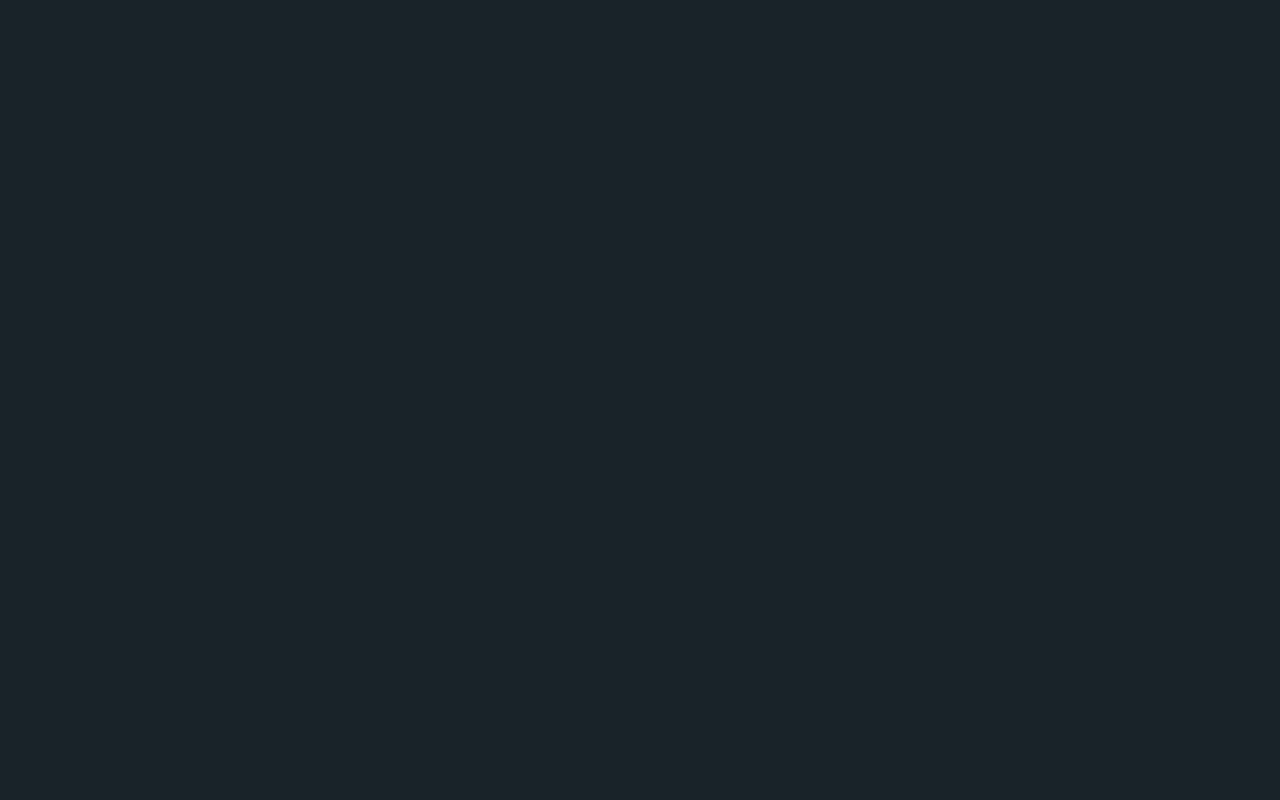
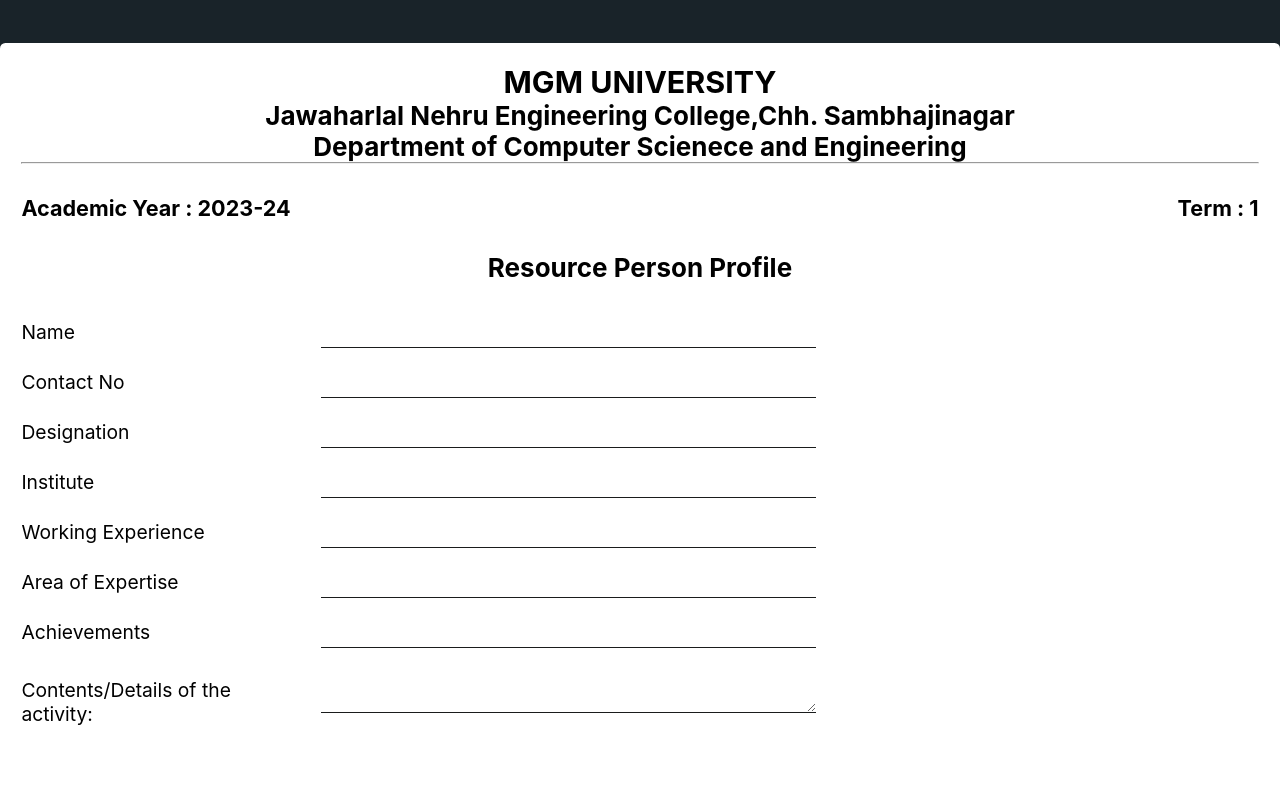
Before and after one commit to Utkarsh-kadam/EMS, a React (Create React App) app in the folder client/: page /RPP in a window 1280 px wide. Before the commit this address had no page. Shown: the top 800 px of the page. Built offline with nearby package versions, Linux system fonts and the light colour scheme.

Commit message:
RPP Form

```diff
--- a/client/src/App.js
+++ b/client/src/App.js
@@ -10,6 +10,7 @@
 import MarkAttendance from "./components/user/AttendanceForm";
 import FeedbackAnalysis from './components/admin/FeedbackAnalysis';
 import AttendanceReport from "./components/admin/AttendanceReport";
+import RPP from "./components/admin/RPP";
 import "./App.scss";
 
 function App() {
@@ -29,6 +30,8 @@
                     <Route path="/attendance/:eventId/:userId/:name" element={<MarkAttendance />} />
                     <Route path="/feedback-analysis/:eventId/:eventName/:eventDate" element={<FeedbackAnalysis/>} />
                     <Route path="/attendance-report/:eventId/:eventName/:eventDate" element={<AttendanceReport/>} />
+                    <Route path="/RPP" element={<RPP/>} />
+
 
                 </Routes>
             </BrowserRouter>
--- a/client/src/App.scss
+++ b/client/src/App.scss
@@ -834,3 +834,27 @@
     }
 
      /* -----------------------------REPORT HEADER---------------------------------*/
+
+     /* -----------------------------RPP---------------------------------*/
+     .rpplabel{
+      font-size: 1.8rem;
+      padding-bottom: 20px;
+      padding-right: 20px;
+      width: 300px;
+      display: inline-block;
+     }
+
+
+     .rppinput{
+      padding: 5px;
+      border: none;
+      border-bottom: 1px solid #1a1c1c;
+      margin: 8px 0;
+      width: 40%;
+
+
+     }
+
+
+
+     /* -----------------------------RPP---------------------------------*/
--- /dev/null
+++ b/client/src/components/admin/RPP.jsx
@@ -0,0 +1,148 @@
+import React, { useState } from "react";
+import Footer from "../utils/MGMfooter";
+import Header from "../utils/MGMheader";
+const RPP = () => {
+  const [formData, setFormData] = useState({
+    name: "",
+    contactNo: "",
+    designation: "",
+    institute: "",
+    workingExperience: "",
+    areaOfExpertise: "",
+    achievements: "",
+  });
+  const handleChange = (e) => {
+    const { name, value } = e.target;
+    setFormData({ ...formData, [name]: value });
+  };
+  const handleSubmit = (e) => {
+    e.preventDefault();
+    console.log(formData);
+  };
+  const [isOptionMenuVisible, setIsOptionMenuVisible] = useState(true); // State to control option menu visibility
+
+
+  const handleDoneClick = () => {
+    // Hide the delete buttons
+    const deleteButtons = document.querySelectorAll(".delete-button");
+    deleteButtons.forEach((button) => {
+      button.style.display = "none";
+    });
+
+    // Set isOptionMenuVisible to false
+    setIsOptionMenuVisible(false);
+
+
+
+    // Trigger the print dialog after a brief delay (to allow hiding to take effect)
+    setTimeout(() => {
+      window.print();
+    }, 100);
+
+  };
+
+  return (
+    <div className="feedback-analysis">
+      <Header></Header>
+
+      <h4 className='feedback-heading'>Resource Person Profile</h4>
+      <br/>
+
+      <form onSubmit={handleSubmit} >
+        <div>
+          <label htmlFor="name" className="rpplabel">Name</label>
+          <input
+            className="rppinput"
+            type="text"
+            name="name"
+            value={formData.name}
+            onChange={handleChange}
+          />
+        </div>
+        <div>
+          <label htmlFor="contactNo" className="rpplabel">Contact No</label>
+          <input
+            className="rppinput"
+            type="number"
+            name="contactNo"
+            value={formData.contactNo}
+            onChange={handleChange}
+          />
+        </div>
+        <div>
+          <label htmlFor="designation" className="rpplabel">Designation</label>
+          <input
+            className="rppinput"
+            type="text"
+            name="designation"
+            value={formData.designation}
+            onChange={handleChange}
+          />
+        </div>
+        <div>
+          <label htmlFor="institute" className="rpplabel">Institute</label>
+          <input
+            className="rppinput"
+            type="text"
+            name="institute"
+            value={formData.institute}
+            onChange={handleChange}
+          />
+        </div>
+        <div>
+          <label htmlFor="workingExperience" className="rpplabel">Working Experience</label>
+          <input
+            className="rppinput"
+            type="number"
+            name="workingExperience"
+            value={formData.workingExperience}
+            onChange={handleChange}
+          />
+        </div>
+        <div>
+          <label htmlFor="areaOfExpertise" className="rpplabel">Area of Expertise</label>
+          <input
+            className="rppinput"
+            type="text"
+            name="areaOfExpertise"
+            value={formData.areaOfExpertise}
+            onChange={handleChange}
+          />
+        </div>
+        <div>
+          <label htmlFor="achievements" className="rpplabel">Achievements</label>
+          <input
+            className="rppinput"
+            type="text"
+            name="achievements"
+            value={formData.achievements}
+            onChange={handleChange}
+          />
+        </div>
+
+        <div>
+          <label htmlFor="details" className="rpplabel">Contents/Details of the activity:</label>
+          <textarea
+            className="rppinput"
+            type="text"
+            name="achievements"
+            value={formData.achievements}
+            onChange={handleChange}
+          />
+        </div>
+        <br/>
+        <br/>
+        <Footer/>
+        {isOptionMenuVisible && (
+        <button className="button" onClick={handleDoneClick}>
+         Download PDF
+        </button>
+      )}
+      </form>
+
+
+
+    </div>
+  );
+};
+export default RPP;
```
